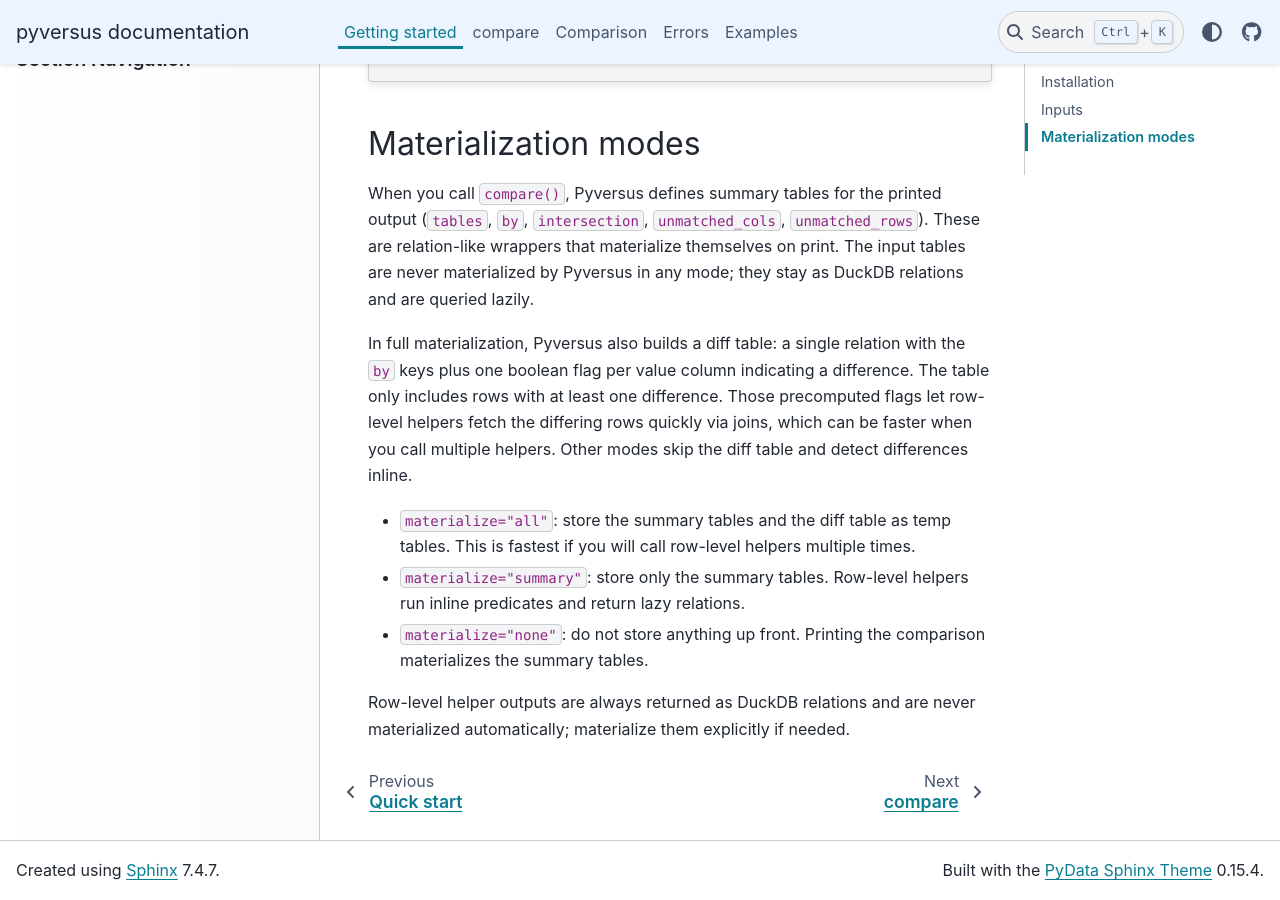
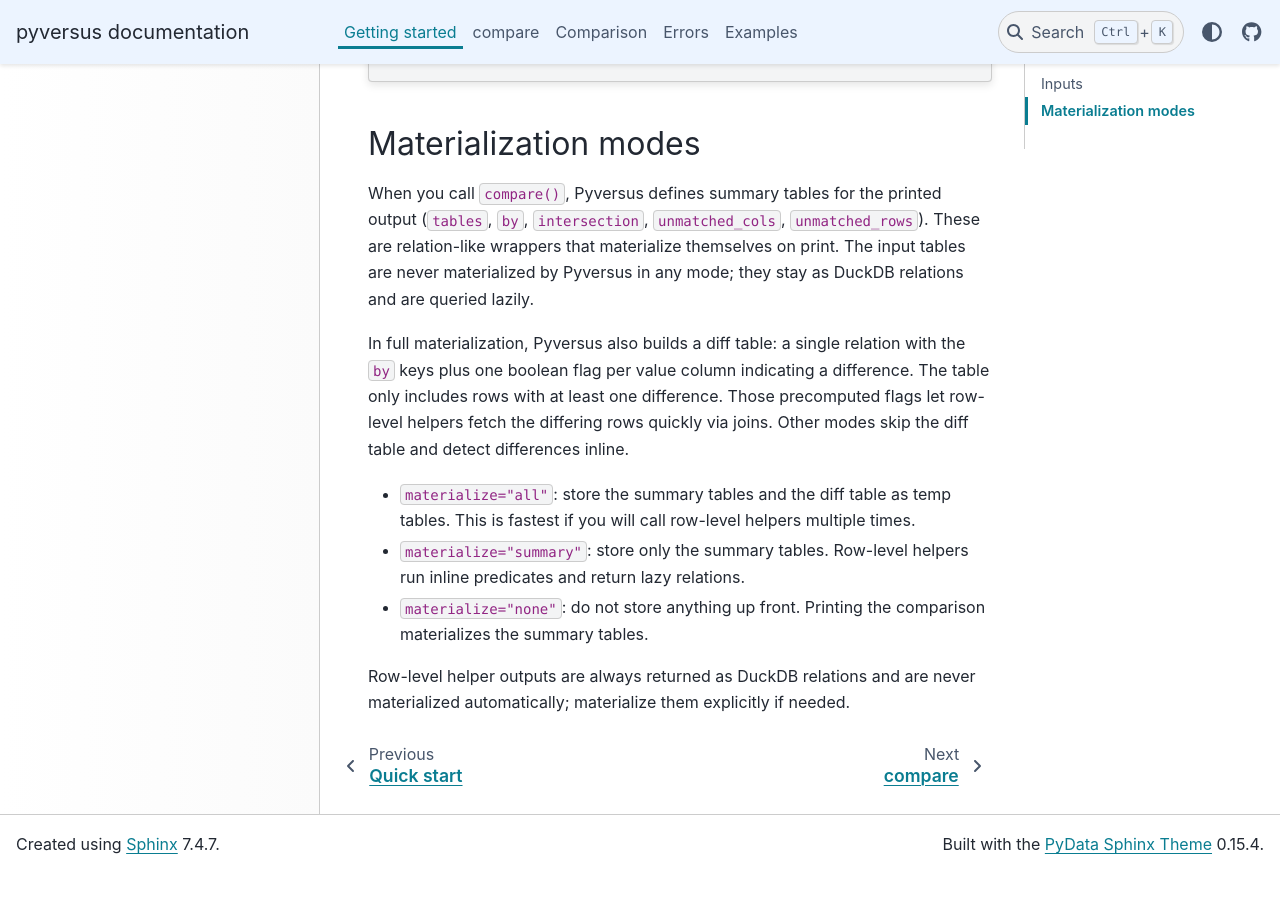
Before and after one commit to eutwt/pyversus, a Sphinx documentation site: the page built from docs_api/source/getting-started.rst, in a window 1280 px wide and 900 px high, scrolled down 891 px. Built offline with Sphinx 7.4.7 and the PyData theme 0.15.4, drawn with Linux system fonts in a browser that asks for light colours; after the commit the page ends 1764 px from its top, so only the background shows below that.

Commit message:
Tighten diff table wording

```diff
--- a/README.qmd
+++ b/README.qmd
@@ -135,9 +135,8 @@ In full materialization, Pyversus also builds a diff table: a single
 relation with the `by` keys plus one boolean flag per value column
 indicating a difference. The table only includes rows with at least one
 difference. Those precomputed flags let row-level helpers fetch the
-differing rows quickly via joins, which can be faster when you call
-multiple helpers. Other modes skip the diff table and detect differences
-inline.
+differing rows quickly via joins. Other modes skip the diff table and detect
+differences inline.
 
 - `materialize="all"`: store the summary tables and the diff table as temp
   tables. This is fastest if you will call row-level helpers multiple times.
--- a/docs_api/source/getting-started.rst
+++ b/docs_api/source/getting-started.rst
@@ -52,9 +52,8 @@ In full materialization, Pyversus also builds a diff table: a single
 relation with the `by` keys plus one boolean flag per value column
 indicating a difference. The table only includes rows with at least one
 difference. Those precomputed flags let row-level helpers fetch the
-differing rows quickly via joins, which can be faster when you call
-multiple helpers. Other modes skip the diff table and detect differences
-inline.
+differing rows quickly via joins. Other modes skip the diff table and detect
+differences inline.
 
 - `materialize="all"`: store the summary tables and the diff table as
   temp tables. This is fastest if you will call row-level helpers
```
Also changed, not shown: README.md (+2 -3 lines).
